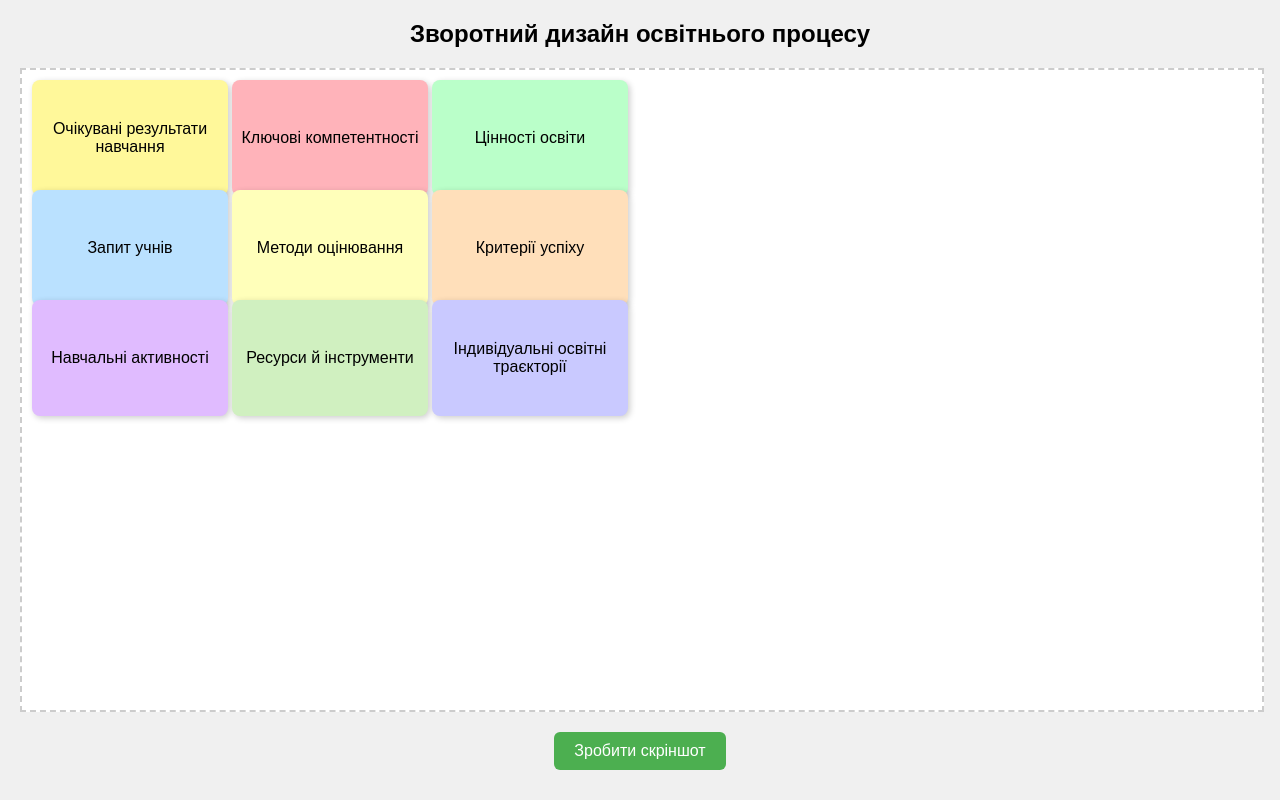
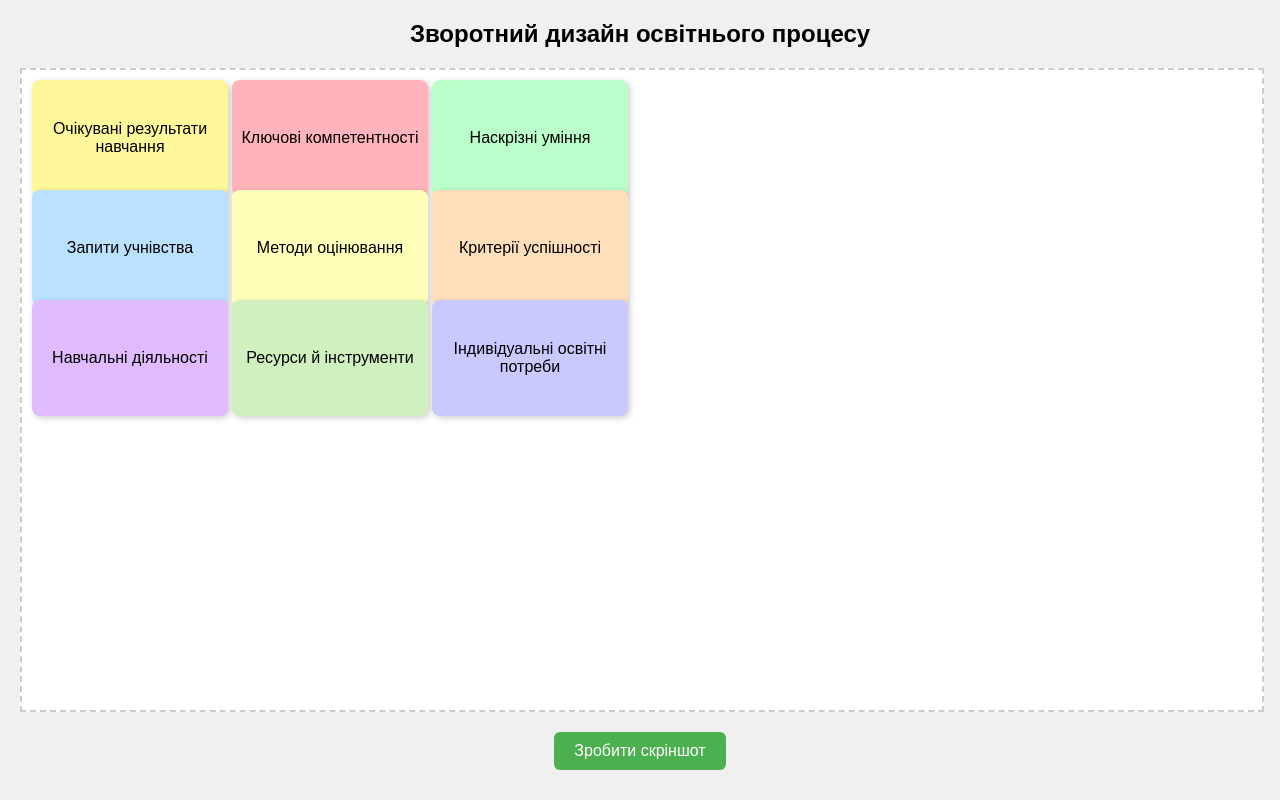
Before and after one commit to oksanapas/stickers, a plain HTML site: page index.html in a window 1280 px wide. Drawn offline with nearby package versions, Linux system fonts and the light colour scheme.

Commit message:
Update index.html

```diff
--- a/index.html
+++ b/index.html
@@ -55,13 +55,13 @@
   <div id="canvas">
     <div class="note" style="background-color:#fff89a; top:10px; left:10px;">Очікувані результати навчання</div>
     <div class="note" style="background-color:#ffb3ba; top:10px; left:210px;">Ключові компетентності</div>
-    <div class="note" style="background-color:#baffc9; top:10px; left:410px;">Цінності освіти</div>
-    <div class="note" style="background-color:#bae1ff; top:120px; left:10px;">Запит учнів</div>
+    <div class="note" style="background-color:#baffc9; top:10px; left:410px;">Наскрізні уміння</div>
+    <div class="note" style="background-color:#bae1ff; top:120px; left:10px;">Запити учнівства</div>
     <div class="note" style="background-color:#ffffba; top:120px; left:210px;">Методи оцінювання</div>
-    <div class="note" style="background-color:#ffdfba; top:120px; left:410px;">Критерії успіху</div>
-    <div class="note" style="background-color:#e0bbff; top:230px; left:10px;">Навчальні активності</div>
+    <div class="note" style="background-color:#ffdfba; top:120px; left:410px;">Критерії успішності</div>
+    <div class="note" style="background-color:#e0bbff; top:230px; left:10px;">Навчальні діяльності</div>
     <div class="note" style="background-color:#d0f0c0; top:230px; left:210px;">Ресурси й інструменти</div>
-    <div class="note" style="background-color:#c9c9ff; top:230px; left:410px;">Індивідуальні освітні траєкторії</div>
+    <div class="note" style="background-color:#c9c9ff; top:230px; left:410px;">Індивідуальні освітні потреби</div>
   </div>
   <button id="screenshotBtn">Зробити скріншот</button>
 
```
